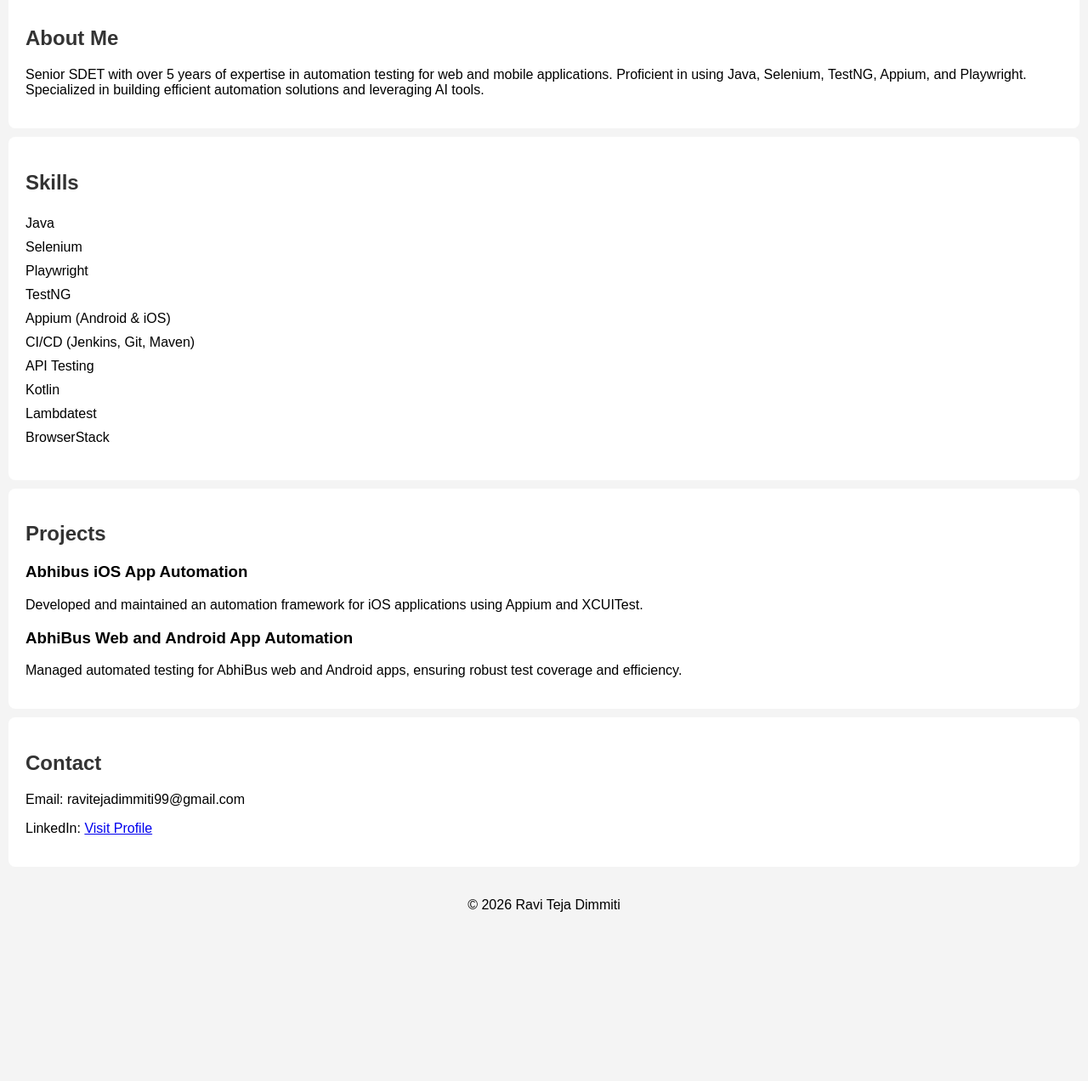
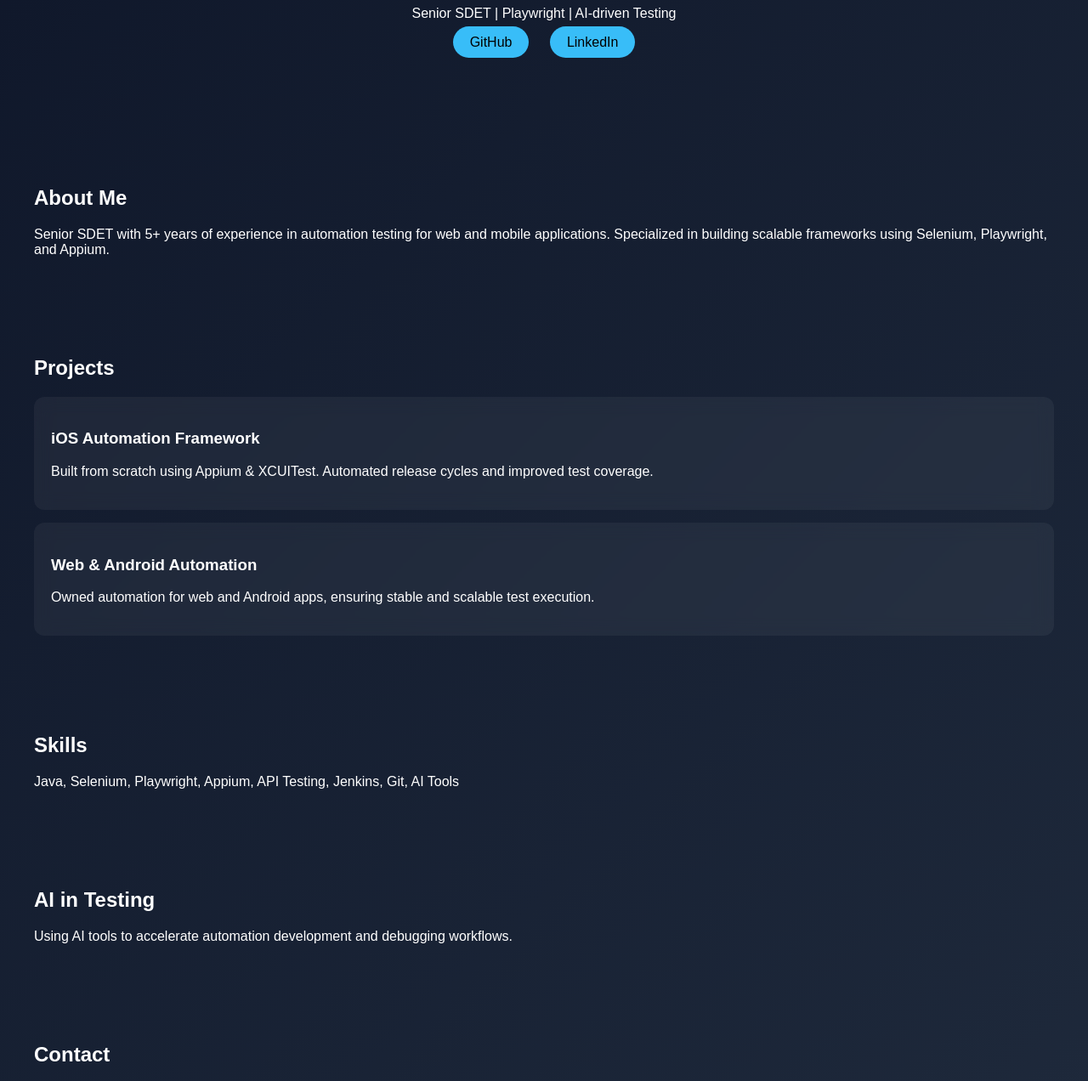
Before and after one commit to Ravitejadimmiti/Portfolio, a plain HTML site: page index.html in a window 1280 px wide. Shown: the part 173-1445 px from the top of the page at 85% size. Before the commit the page ends 1273 px from the top, so only its background shows below. Drawn offline with Linux system fonts and the light colour scheme.

Commit message:
New Updates

```diff
--- a/index.html
+++ b/index.html
@@ -1,67 +1,59 @@
 <!DOCTYPE html>
 <html lang="en">
 <head>
-    <meta charset="UTF-8">
-    <title>Ravi Teja Dimmiti | SDET Portfolio</title>
-    <link rel="stylesheet" href="style.css">
+<meta charset="UTF-8">
+<title>Ravi Teja | Portfolio</title>
+<link rel="stylesheet" href="style.css">
 </head>
+
 <body>
 
-<header>
+<header class="hero">
     <h1>Ravi Teja Dimmiti</h1>
-    <p>Senior Software Development Engineer in Test</p>
+    <p>Senior SDET | Playwright | AI-driven Testing</p>
+    <div class="buttons">
+        <a href="https://github.com/Ravitejadimmiti" target="_blank">GitHub</a>
+        <a href="https://linkedin.com/in/ravitejadimmiti99" target="_blank">LinkedIn</a>
+    </div>
 </header>
 
-<section id="about">
+<section>
     <h2>About Me</h2>
     <p>
-        Senior SDET with over 5 years of expertise in automation testing for web and mobile applications. Proficient in using Java, Selenium, TestNG, Appium, and Playwright. Specialized in building efficient automation solutions and leveraging AI tools.
+        Senior SDET with 5+ years of experience in automation testing for web and mobile applications.
+        Specialized in building scalable frameworks using Selenium, Playwright, and Appium.
     </p>
 </section>
 
-<section id="skills">
-    <h2>Skills</h2>
-    <ul>
-        <li>Java</li>
-        <li>Selenium</li>
-        <li>Playwright</li>
-        <li>TestNG</li>
-        <li>Appium (Android & iOS)</li>
-        <li>CI/CD (Jenkins, Git, Maven)</li>
-        <li>API Testing</li>
-        <li>Kotlin</li>
-        <li>Lambdatest</li>
-        <li>BrowserStack</li>
-    </ul>
+<section>
+    <h2>Projects</h2>
+
+    <div class="card">
+        <h3>iOS Automation Framework</h3>
+        <p>Built from scratch using Appium & XCUITest. Automated release cycles and improved test coverage.</p>
+    </div>
+
+    <div class="card">
+        <h3>Web & Android Automation</h3>
+        <p>Owned automation for web and Android apps, ensuring stable and scalable test execution.</p>
+    </div>
+
 </section>
 
-<section id="projects">
-    <h2>Projects</h2>
-    <div class="project">
-        <h3>Abhibus iOS App Automation</h3>
-        <p>Developed and maintained an automation framework for iOS applications using Appium and XCUITest.</p>
-    </div>
-
-    <div class="project">
-        <h3>AbhiBus Web and Android App Automation</h3>
-        <p>Managed automated testing for AbhiBus web and Android apps, ensuring robust test coverage and efficiency.</p>
-    </div>
+<section>
+    <h2>Skills</h2>
+    <p>Java, Selenium, Playwright, Appium, API Testing, Jenkins, Git, AI Tools</p>
 </section>
 
-<section id="contact">
+<section>
+    <h2>AI in Testing</h2>
+    <p>Using AI tools to accelerate automation development and debugging workflows.</p>
+</section>
+
+<section>
     <h2>Contact</h2>
     <p>Email: ravitejadimmiti99@gmail.com</p>
-    <p>
-        LinkedIn:
-        <a href="https://linkedin.com/in/ravitejadimmiti99" target="_blank">
-            Visit Profile
-        </a>
-    </p>
 </section>
-
-<footer>
-    <p>© 2026 Ravi Teja Dimmiti</p>
-</footer>
 
 </body>
 </html>
--- a/style.css
+++ b/style.css
@@ -1,41 +1,32 @@
 body {
-    font-family: Arial, sans-serif;
     margin: 0;
-    background: #f4f4f4;
+    font-family: Arial;
+    background: linear-gradient(135deg, #0f172a, #1e293b);
+    color: white;
 }
 
-header {
-    background: #222;
-    color: white;
+.hero {
     text-align: center;
-    padding: 20px;
+    padding: 100px 20px;
+}
+
+.buttons a {
+    margin: 10px;
+    padding: 10px 20px;
+    background: #38bdf8;
+    color: black;
+    text-decoration: none;
+    border-radius: 20px;
 }
 
 section {
-    padding: 20px;
-    margin: 10px;
-    background: white;
-    border-radius: 8px;
+    padding: 40px;
 }
 
-h2 {
-    color: #333;
+.card {
+    background: rgba(255,255,255,0.05);
+    padding: 20px;
+    margin: 15px 0;
+    border-radius: 12px;
+    backdrop-filter: blur(10px);
 }
-
-ul {
-    list-style: none;
-    padding: 0;
-}
-
-li {
-    padding: 5px 0;
-}
-
-.project {
-    margin-bottom: 10px;
-}
-
-footer {
-    text-align: center;
-    padding: 10px;
-}
```
